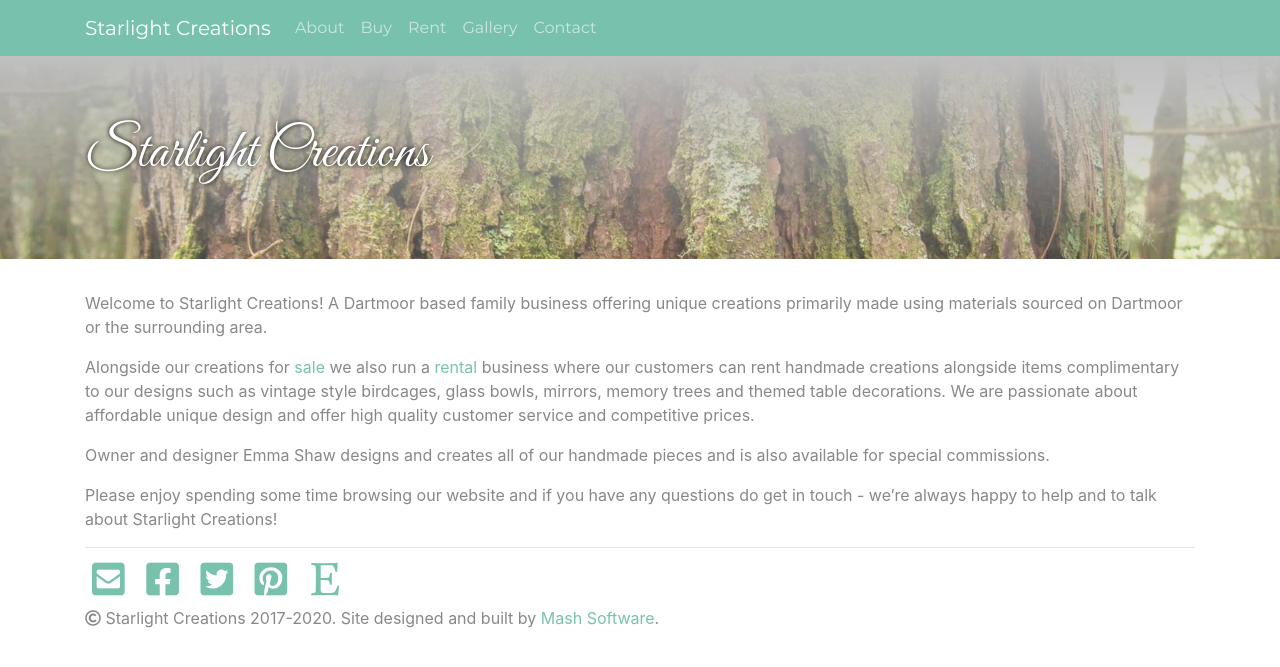
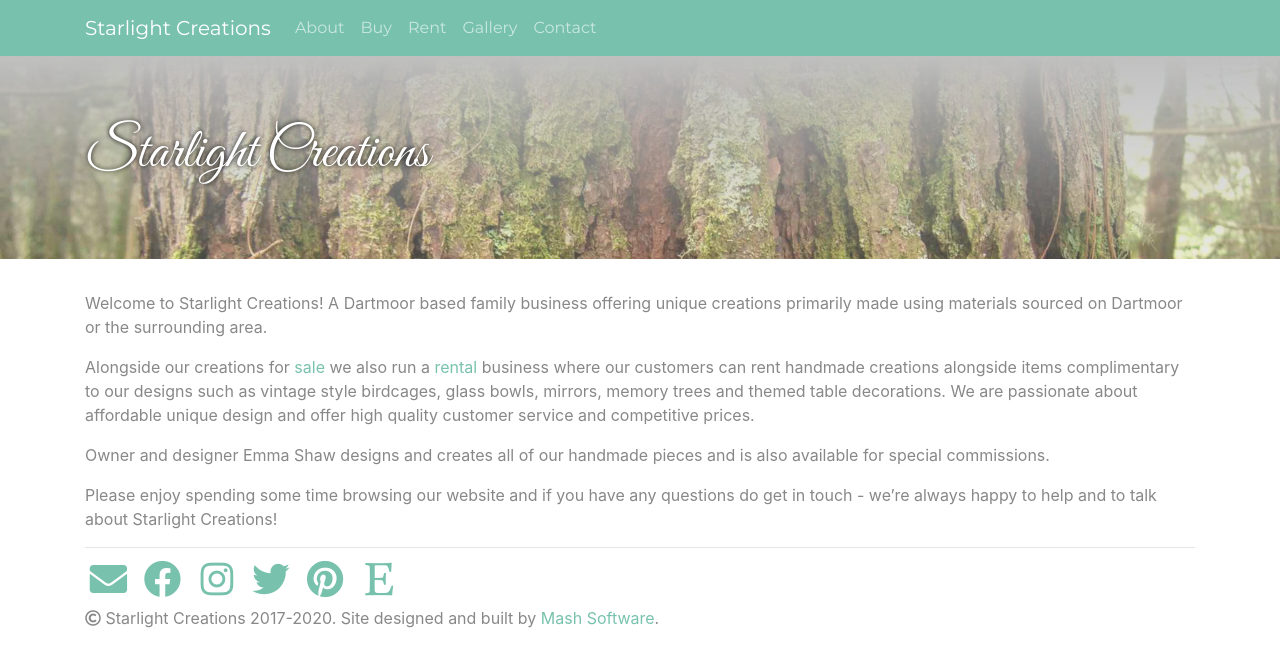
Before and after one commit to starlight-creations/starlight-creations.github.io, a Jekyll site: the page built from index.md, in a window 1280 px wide. Shown: the top 667 px of the page. Built offline with Jekyll 4.4.1, drawn with Linux system fonts in a browser that asks for light colours; nearby versions of some CDN libraries.

Commit message:
add instragram, update icons

```diff
--- a/_layouts/default.html
+++ b/_layouts/default.html
@@ -44,10 +44,11 @@
     <footer class="container">
         <hr>
         <h3>
-            <a href="mailto:hello@starlightcreations.co.uk" target="_blank"><i class="fas fa-envelope-square fa-fw fa-lg"></i></a>
-            <a href="https://www.facebook.com/startlightcreationsuk" target="_blank"><i class="fab fa-facebook-square fa-fw fa-lg"></i></a>
-            <a href="https://twitter.com/StarlightCreat1" target="_blank"><i class="fab fa-twitter-square fa-fw fa-lg"></i></a>
-            <a href="https://www.pinterest.co.uk/shaw4240/starlight-creations-uk/" target="_blank"><i class="fab fa-pinterest-square fa-fw fa-lg"></i></a>
+            <a href="mailto:hello@starlightcreations.co.uk" target="_blank"><i class="fas fa-envelope fa-fw fa-lg"></i></a>
+            <a href="https://www.facebook.com/startlightcreationsuk" target="_blank"><i class="fab fa-facebook fa-fw fa-lg"></i></a>
+            <a href="https://www.instagram.com/starlightcreationsuk/" target="_blank"><i class="fab fa-instagram fa-fw fa-lg"></i></a>
+            <a href="https://twitter.com/StarlightCreat1" target="_blank"><i class="fab fa-twitter fa-fw fa-lg"></i></a>
+            <a href="https://www.pinterest.co.uk/shaw4240/starlight-creations-uk/" target="_blank"><i class="fab fa-pinterest fa-fw fa-lg"></i></a>
             <a href="https://www.etsy.com/uk/shop/StarlightCreationsUK" target="_blank"><i class="fab fa-etsy fa-fw fa-lg"></i></a>
         </h3>
         <p>
```
